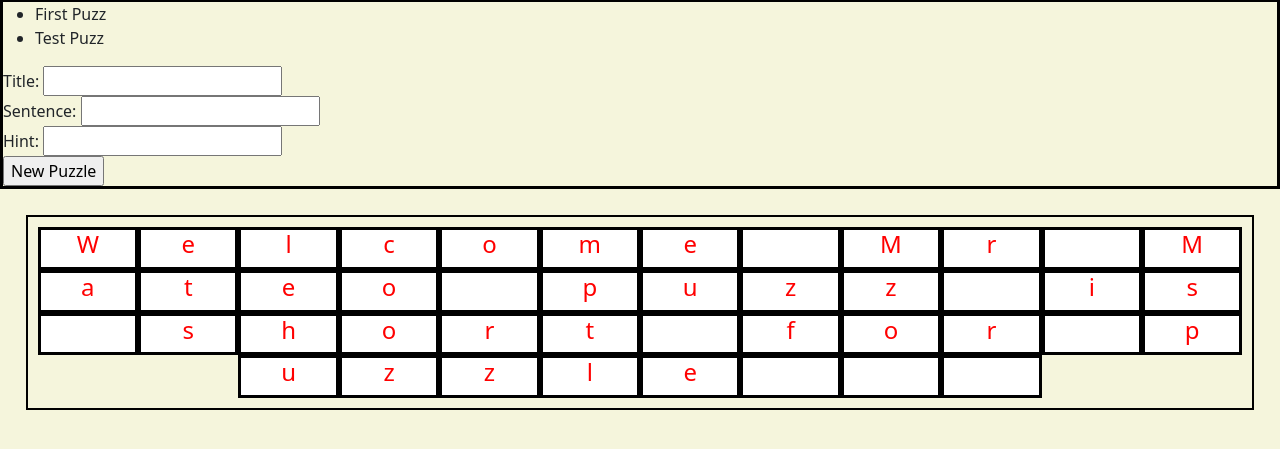
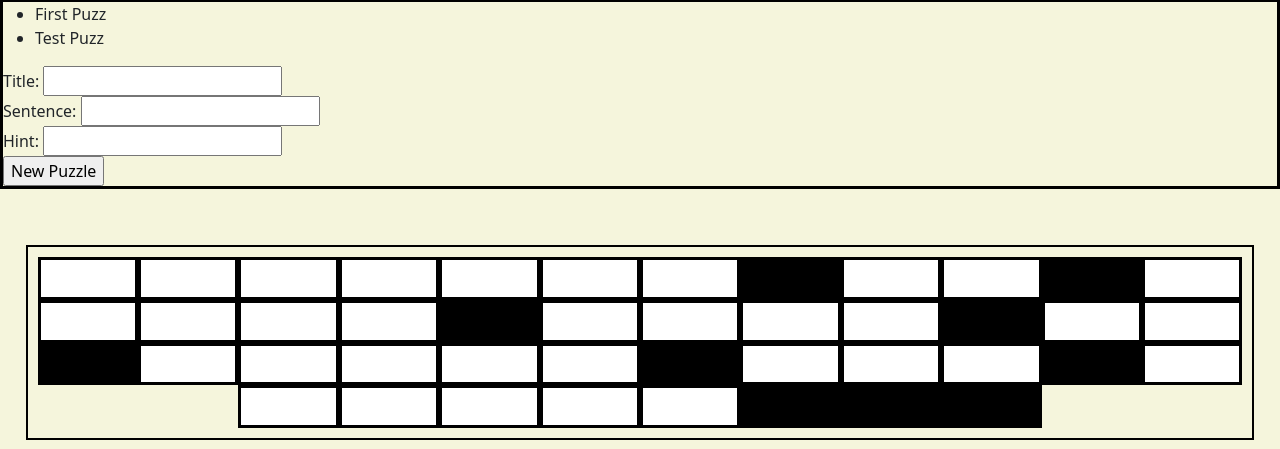
Before and after one commit to mdewey123/wheel-of-spelling, a Django app: page /game/wheel_of_spelling in a window 1280 px wide. Shown: the part 199-648 px from the top of the page. Run offline with Django 5.2, Linux system fonts and the light colour scheme; a user stored in the database is signed in; data comes from the database, SQL or seed files in the repository; both versions use the stored data as it was after the commit.

Commit message:
Puzzle appears when selecting game piece.
need to have puzzle pieces dissapear after click, make roulette, and add noun buyability

```diff
--- a/fortune/static/fortune/script.js
+++ b/fortune/static/fortune/script.js
@@ -1,6 +1,6 @@
 addEventListener("DOMContentLoaded", function() {
     const gameBoard = document.getElementById("game-board");
-    const gamePieces = document.querySelectorAll('game-pieces div')
+    const gamePieces = document.querySelectorAll('#game-pieces div')
 
     const puzzPieces = gameBoard.querySelectorAll("div");
     const welcomePuzz = document.getElementById("game-board").dataset.puzzle;
@@ -13,9 +13,12 @@ addEventListener("DOMContentLoaded", function() {
             const h4 = piece.querySelector('h4');
             if (h4) {
                 h4.textContent = index < letters.length ? letters[index] : "";
-                h4.style.color = "red"
+                h4.style.color = "white" ;
+
             }
-
+            if (h4.textContent === " " || h4.textContent === "") {
+                piece.style.backgroundColor = "black"
+            }
         });
 
     };
@@ -24,8 +27,8 @@ addEventListener("DOMContentLoaded", function() {
         gamePieces.forEach((gamePiece) =>{
             gamePiece.addEventListener("click", function() {
                 puzzPieces.forEach((piece) =>{
-                    wagh = piece.querySelector('h4')
-                    if (wagh && gamePiece.dataset.letter === wagh.textContent) {
+                    const wagh = piece.querySelector('h4')
+                    if (wagh && gamePiece.dataset.letter === wagh.textContent.toLowerCase()) {
                        wagh.style.color = "black";
                     }
                 });
--- a/fortune/static/fortune/style.css
+++ b/fortune/static/fortune/style.css
@@ -54,3 +54,8 @@ body {
     background: white;
 
 }
+
+#game-wheel{
+    width: 30vw;
+    height: 3vh;
+}
--- a/fortune/templates/fortune/wheel_of_spelling.html
+++ b/fortune/templates/fortune/wheel_of_spelling.html
@@ -21,6 +21,10 @@
             </form>
         </div>
         {% endif %}
+</div>
+
+<div id="game-wheel-container">
+    <canvas id="game-wheel"></canvas>
 </div>
 
 <div id="game-board" class="row" data-puzzle="{{welcome_puzz.sentence}}">
```
Also changed, not shown: db.sqlite3.
